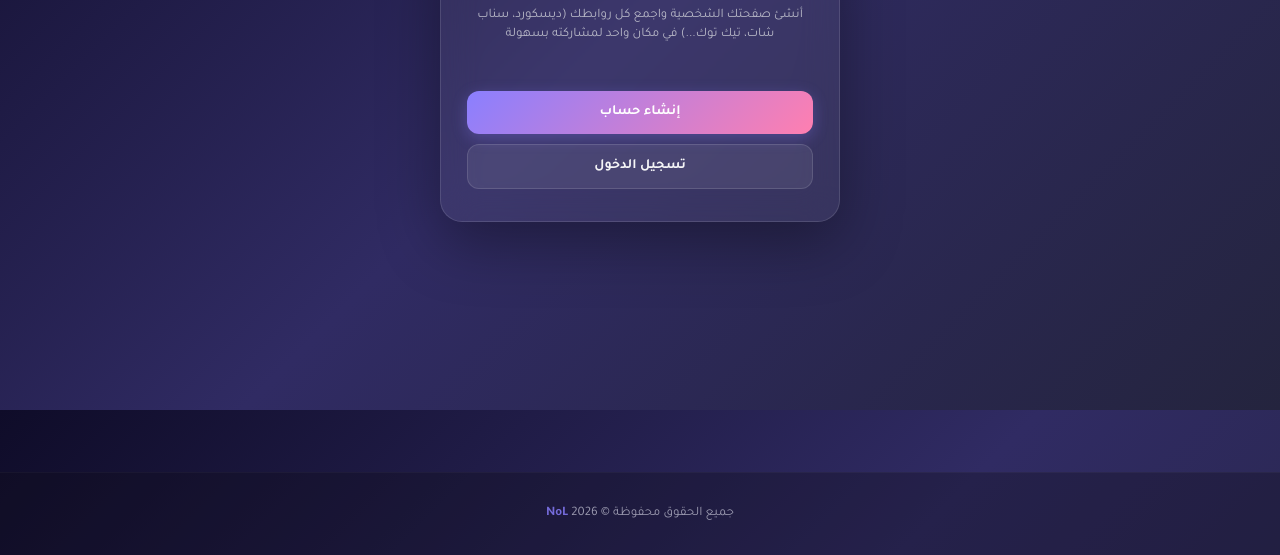
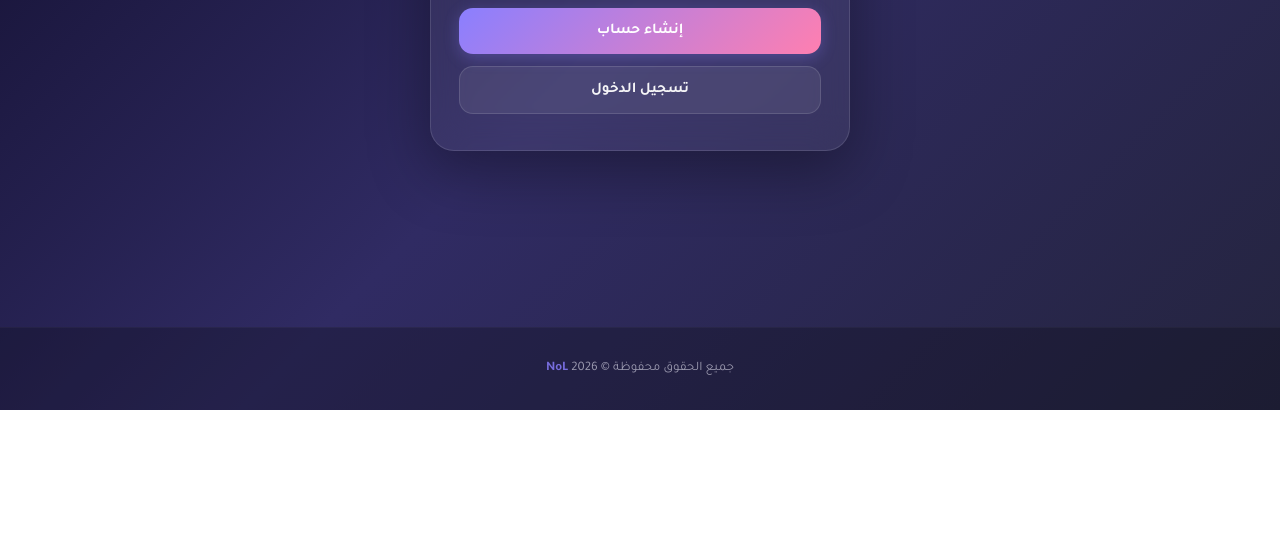
Before and after one commit to heeemo2/NoL, a website: page public/index.html in a window 1280 px wide. Shown: the part 390-945 px from the top of the page. After the commit the page ends 800 px from the top, so only its background shows below. Drawn offline with Linux system fonts and the light colour scheme.

Commit message:
Update index.html

```diff
--- a/public/index.html
+++ b/public/index.html
@@ -5,7 +5,6 @@
 <meta name="viewport" content="width=device-width, initial-scale=1.0" />
 <title>NoL — اجمع روابطك في صفحة واحدة</title>
 <link rel="stylesheet" href="/css/style.css" />
-<link rel="stylesheet" href="/css/auth.css" />
 <link href="https://fonts.googleapis.com/css2?family=Tajawal:wght@400;500;700;800&display=swap" rel="stylesheet">
 </head>
 <body>
```
